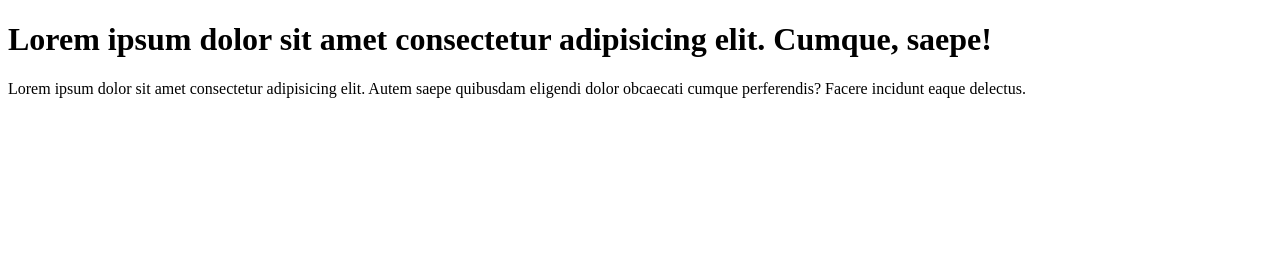
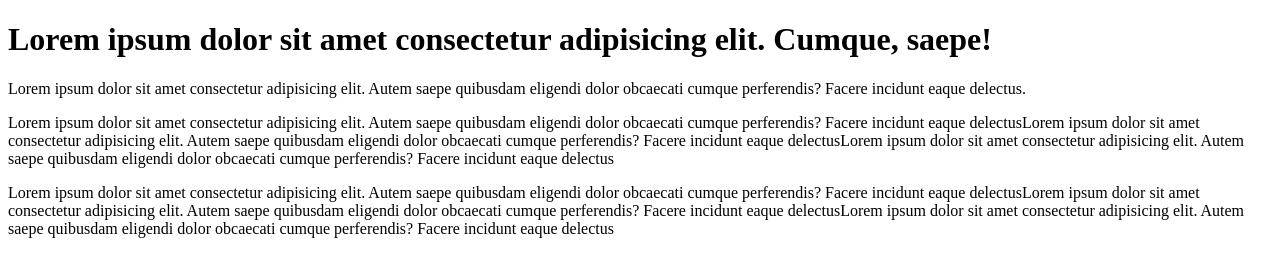
Before and after one commit to wahidulislam11/safin-repo, a plain HTML site: page safin-repo/index.html in a window 1280 px wide. Drawn offline with Linux system fonts and the light colour scheme.

Commit message:
new-repo added

```diff
--- a/safin-repo/index.html
+++ b/safin-repo/index.html
@@ -9,6 +9,8 @@
 <body>
     <h1>Lorem ipsum dolor sit amet consectetur adipisicing elit. Cumque, saepe!</h1>
     <p>Lorem ipsum dolor sit amet consectetur adipisicing elit. Autem saepe quibusdam eligendi dolor obcaecati cumque perferendis? Facere incidunt eaque delectus.</p>
+    <p>Lorem ipsum dolor sit amet consectetur adipisicing elit. Autem saepe quibusdam eligendi dolor obcaecati cumque perferendis? Facere incidunt eaque delectusLorem ipsum dolor sit amet consectetur adipisicing elit. Autem saepe quibusdam eligendi dolor obcaecati cumque perferendis? Facere incidunt eaque delectusLorem ipsum dolor sit amet consectetur adipisicing elit. Autem saepe quibusdam eligendi dolor obcaecati cumque perferendis? Facere incidunt eaque delectus</p>
+    <p>Lorem ipsum dolor sit amet consectetur adipisicing elit. Autem saepe quibusdam eligendi dolor obcaecati cumque perferendis? Facere incidunt eaque delectusLorem ipsum dolor sit amet consectetur adipisicing elit. Autem saepe quibusdam eligendi dolor obcaecati cumque perferendis? Facere incidunt eaque delectusLorem ipsum dolor sit amet consectetur adipisicing elit. Autem saepe quibusdam eligendi dolor obcaecati cumque perferendis? Facere incidunt eaque delectus</p>
 
 </body>
 </html>
```
